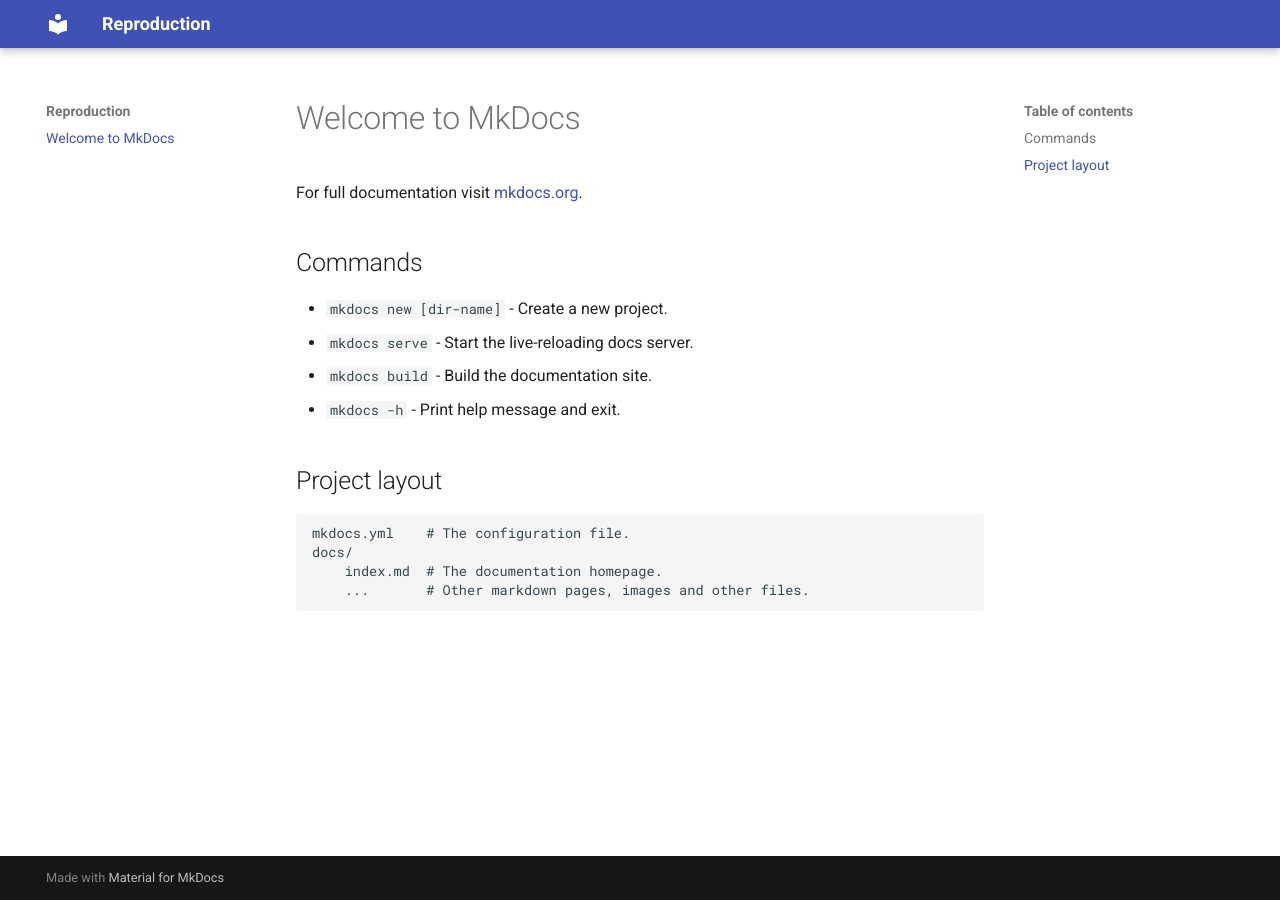
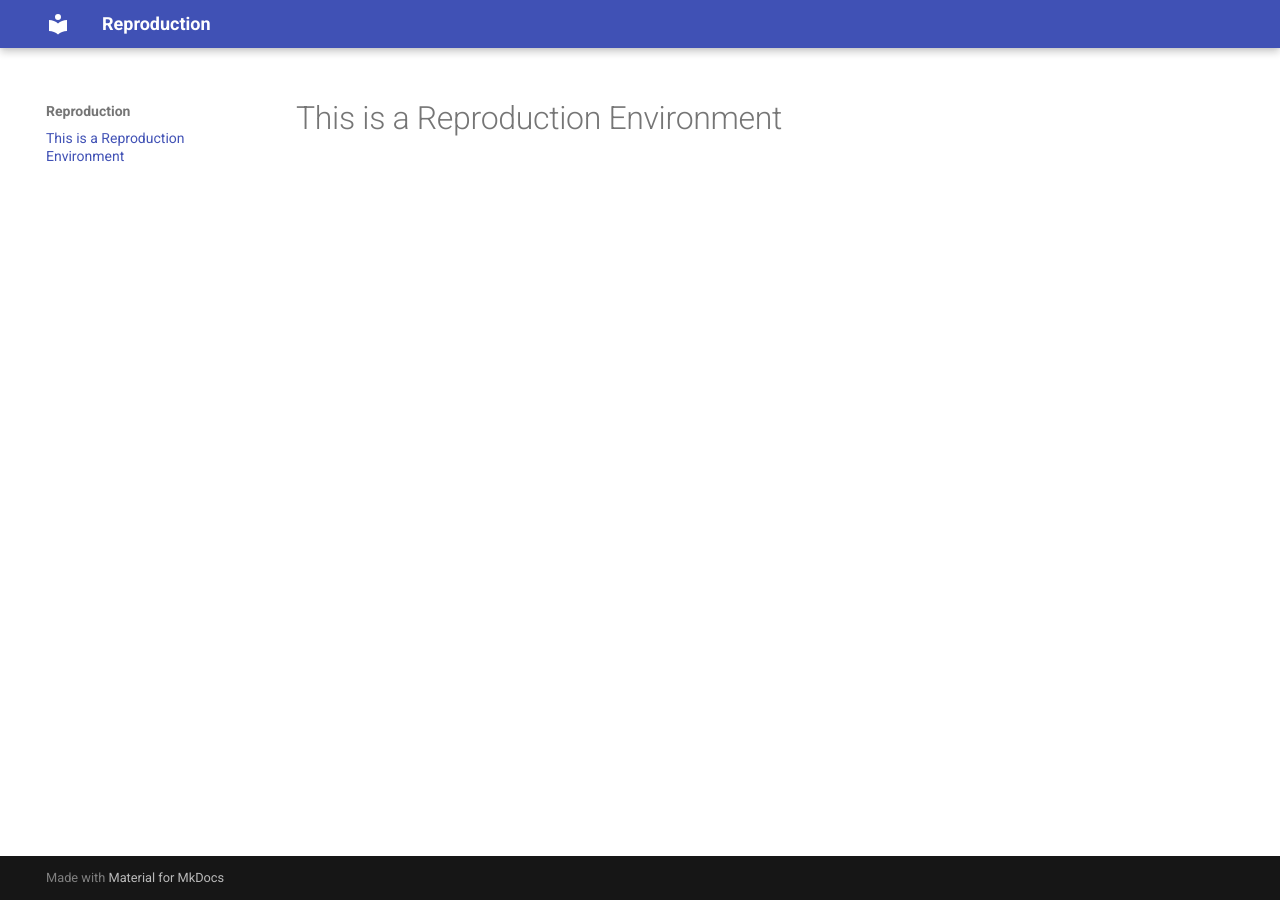
Before and after one commit to Valerie-ts/reproductions, an MkDocs documentation site: the page built from docs/index.md, in a window 1280 px wide. Built offline with MkDocs 1.6.1 and Material for MkDocs 9.7.7, drawn with Linux system fonts in a browser that asks for light colours; plug-ins that fetch from the network failed and are left out.

Commit message:
tes commit

```diff
--- a/docs/index.md
+++ b/docs/index.md
@@ -1,17 +1 @@
-# Welcome to MkDocs
-
-For full documentation visit [mkdocs.org](https://www.mkdocs.org).
-
-## Commands
-
-* `mkdocs new [dir-name]` - Create a new project.
-* `mkdocs serve` - Start the live-reloading docs server.
-* `mkdocs build` - Build the documentation site.
-* `mkdocs -h` - Print help message and exit.
-
-## Project layout
-
-    mkdocs.yml    # The configuration file.
-    docs/
-        index.md  # The documentation homepage.
-        ...       # Other markdown pages, images and other files.
+# This is a Reproduction Environment
```
